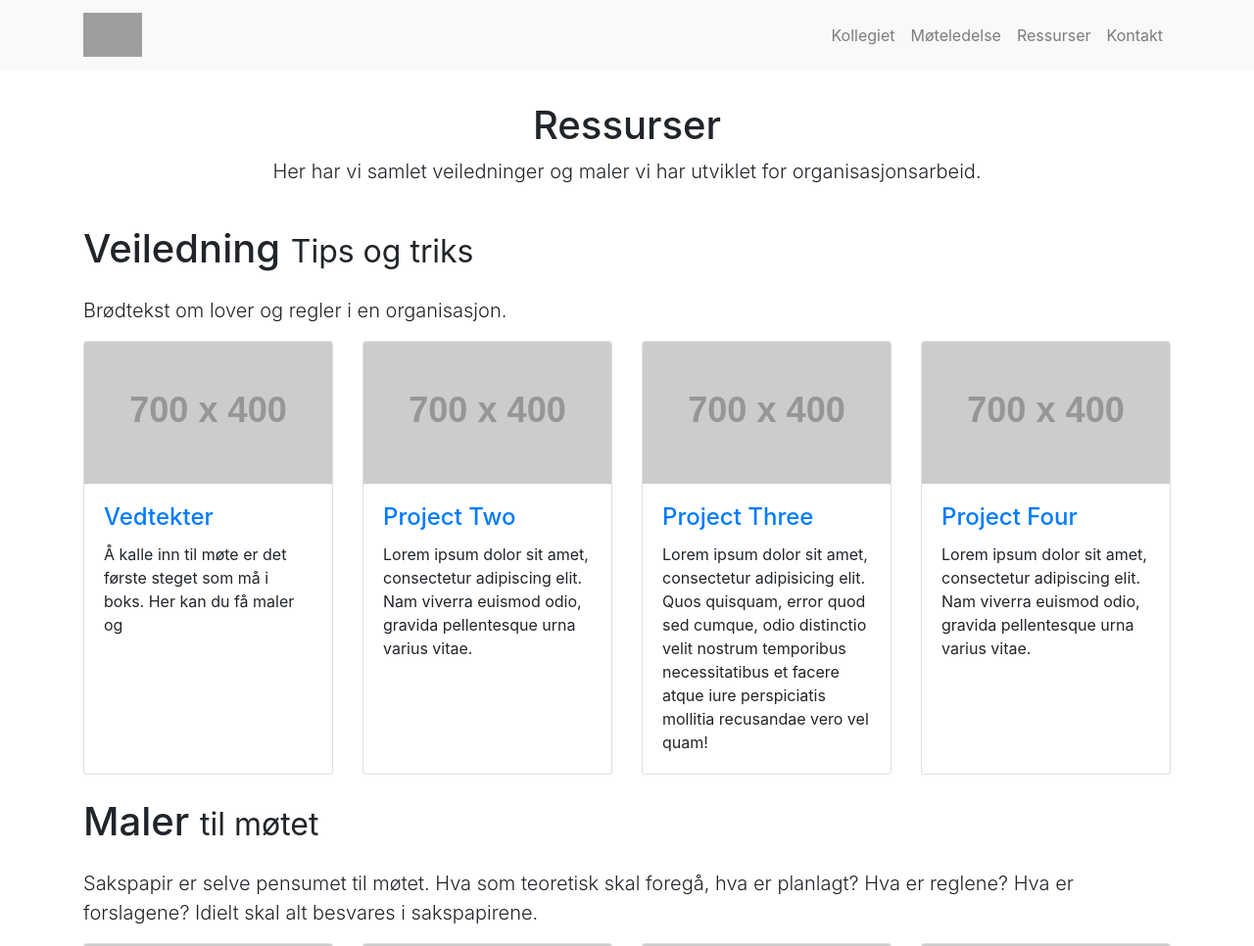
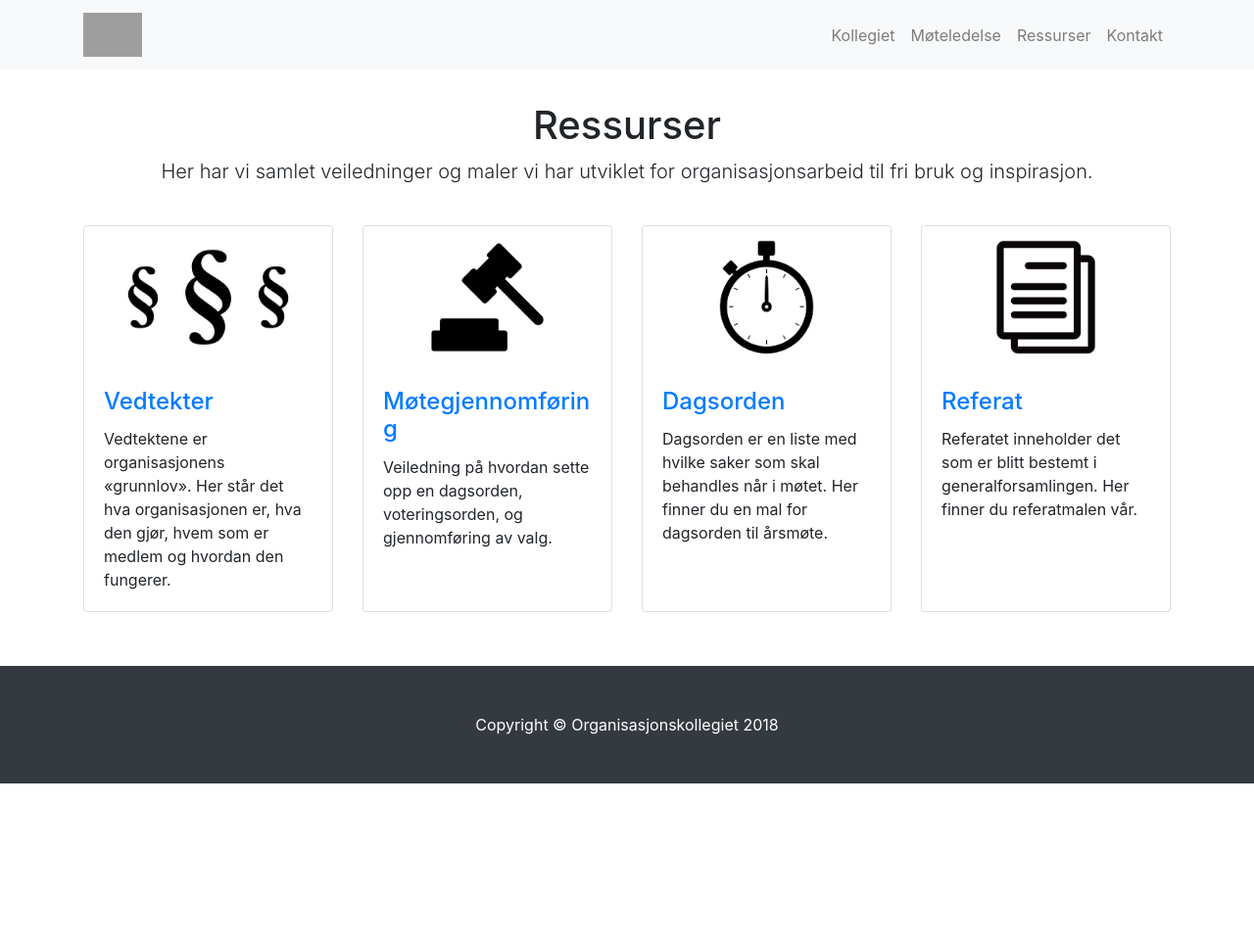
Before and after one commit to Madelelo/BendikD.github.io, a website: page vedtekter.html in a window 1280 px wide. Shown: the top 966 px of the page at 98% size. After the commit the page ends 800 px from the top, so only its background shows below. Drawn offline with Linux system fonts and the light colour scheme; grey boxes are pictures that could not be loaded; placeholder pictures from the web are drawn by us.

Commit message:
OrgKol 1.0
index:
- Endret knapper og formuleringer
moteledelse:
- Gjennomgang av tekst
vedtekter:
- Byttet emne til “Ressurser”
- Lagt inn innhold

Siden er nå klar for bruk!
Velkommen til Organisasjonskollegiet 1.0

```diff
--- a/vedtekter.html
+++ b/vedtekter.html
@@ -61,7 +61,7 @@
       <div class="row">
         <div class="col-lg-12 text-center">
           <h1 class="mt-5">Ressurser</h1>
-          <p class="lead"> Her har vi samlet veiledninger og maler vi har utviklet for organisasjonsarbeid.</p>
+          <p class="lead"> Her har vi samlet veiledninger og maler vi har utviklet for organisasjonsarbeid til fri bruk og inspirasjon.</p>
         </div>
       </div>
     </div>
@@ -71,10 +71,10 @@
     <div class="container">
       <div class="row">
         <div class="col-lg-12">
-         <h1 class="my-4">Veiledning
-        <small>Tips og triks</small>
+         <h1 class="my-4">
+        <small></small>
       </h1>
-          <p class="lead">Brødtekst om lover og regler i en organisasjon.</p>
+          <p class="lead"></p>
         </div>
       </div>
     </div>
@@ -82,58 +82,61 @@
       <div class="row">
         <div class="col-lg-3 col-md-4 col-sm-6 portfolio-item">
           <div class="card h-100">
-            <a href="#"><img class="card-img-top" src="http://placehold.it/700x400" alt=""></a>
+            <a target="_blank" href="https://docs.google.com/document/d/1mEU9sBQUVC-v-nxLPFTOoem3cyaEFZ3sjDwkazUs8ek/edit?usp=sharing"><img class="card-img-top" src="Bilder/paragraf.png" alt="" ></a>
             <div class="card-body">
               <h4 class="card-title">
-                <a href="#">Vedtekter</a>
+                <a target="_blank" href="https://docs.google.com/document/d/1mEU9sBQUVC-v-nxLPFTOoem3cyaEFZ3sjDwkazUs8ek/edit?usp=sharing">Vedtekter</a>
               </h4>
-              <p class="card-text">Å kalle inn til møte er det første steget som må i boks. Her kan du få maler og</p>
+              <p class="card-text"> Vedtektene er organisasjonens «grunnlov». Her står det hva organisasjonen er, hva den gjør, hvem som er medlem og hvordan den fungerer.</p>
             </div>
           </div>
         </div>
+
         <div class="col-lg-3 col-md-4 col-sm-6 portfolio-item">
           <div class="card h-100">
-            <a href="#"><img class="card-img-top" src="http://placehold.it/700x400" alt=""></a>
+            <a target="_blank" href="https://docs.google.com/document/d/1-hwngIGTgYIjOnjC8GTIZP43ALnEzNZkCbfZE_IDn2E/edit?usp=sharing"><img class="card-img-top" src="Bilder/gjennomforing.png" alt="" ></a>
             <div class="card-body">
               <h4 class="card-title">
-                <a href="#">Project Two</a>
+                <a target="_blank" href="https://docs.google.com/document/d/1-hwngIGTgYIjOnjC8GTIZP43ALnEzNZkCbfZE_IDn2E/edit?usp=sharing">Møtegjennomføring</a>
               </h4>
-              <p class="card-text">Lorem ipsum dolor sit amet, consectetur adipiscing elit. Nam viverra euismod odio, gravida pellentesque urna varius vitae.</p>
+              <p class="card-text">Veiledning på hvordan sette opp en dagsorden, voteringsorden, og gjennomføring av valg.</p>
             </div>
           </div>
         </div>
+
         <div class="col-lg-3 col-md-4 col-sm-6 portfolio-item">
           <div class="card h-100">
-            <a href="#"><img class="card-img-top" src="http://placehold.it/700x400" alt=""></a>
+            <a target="_blank" href="https://docs.google.com/document/d/1a1vY_LmzlW7U6xi4K_p0YtQ0dDLKu5tHTOkC05oM1Gw/edit?usp=sharing"><img class="card-img-top" src="Bilder/dagsorden.png" alt="" ></a>
             <div class="card-body">
               <h4 class="card-title">
-                <a href="#">Project Three</a>
+                <a target="_blank" href="https://docs.google.com/document/d/1a1vY_LmzlW7U6xi4K_p0YtQ0dDLKu5tHTOkC05oM1Gw/edit?usp=sharing">Dagsorden</a>
               </h4>
-              <p class="card-text">Lorem ipsum dolor sit amet, consectetur adipisicing elit. Quos quisquam, error quod sed cumque, odio distinctio velit nostrum temporibus necessitatibus et facere atque iure perspiciatis mollitia recusandae vero vel quam!</p>
+              <p class="card-text">Dagsorden er en liste med hvilke saker som skal behandles når i møtet. Her finner du en mal for dagsorden til årsmøte. </p>
             </div>
           </div>
         </div>
+
         <div class="col-lg-3 col-md-4 col-sm-6 portfolio-item">
           <div class="card h-100">
-            <a href="#"><img class="card-img-top" src="http://placehold.it/700x400" alt=""></a>
+            <a target="_blank" href="https://drive.google.com/open?id=1ZU_OzT00vUJBfk9hNLBDXHkbamn3Yw4A"><img class="card-img-top" src="Bilder/referat.png" alt=""></a>
             <div class="card-body">
               <h4 class="card-title">
-                <a href="#">Project Four</a>
+                <a target="_blank" href="https://drive.google.com/open?id=1ZU_OzT00vUJBfk9hNLBDXHkbamn3Yw4A">Referat</a>
               </h4>
-              <p class="card-text">Lorem ipsum dolor sit amet, consectetur adipiscing elit. Nam viverra euismod odio, gravida pellentesque urna varius vitae.</p>
+              <p class="card-text">Referatet inneholder det som er blitt bestemt i generalforsamlingen. Her finner du referatmalen vår.</p>
             </div>
           </div>
         </div>
       </div>
     </div>
 
-      <!-- /.row -->
+      <!-- /.row --
 
     <div class="container">
       <div class="row">
         <div class="col-lg-12">
          <h1 class="my-4">Maler
-        <small>til møtet</small>
+        <small></small>
       </h1>
           <p class="lead">Sakspapir er selve pensumet til møtet. Hva som teoretisk skal foregå, hva er planlagt? Hva er reglene? Hva er forslagene? Idielt skal alt besvares i sakspapirene. </p>
         </div>
@@ -199,9 +202,9 @@
     <!-- /.container -->
 
     <!-- Footer -->
-    <footer class="py-5 bg-dark ">
+    <footer class="py-5 bg-dark footer ">
       <div class="container">
-        <p class="m-0 text-center text-white">Copyright &copy; Organisasjonskollegiet 2017</p>
+        <p class="m-0 text-center text-white">Copyright &copy; Organisasjonskollegiet 2018</p>
       </div>
       <!-- /.container -->
     </footer>
```
Also changed, not shown: index.html (+6 -3 lines), kontakt.html (+2 -2 lines), moteledelse.html (+2 -2 lines), Bilder/dagsorden.png (added), Bilder/gjennomforing.png (added), Bilder/paragraf.png (added), Bilder/referat.png (added).
